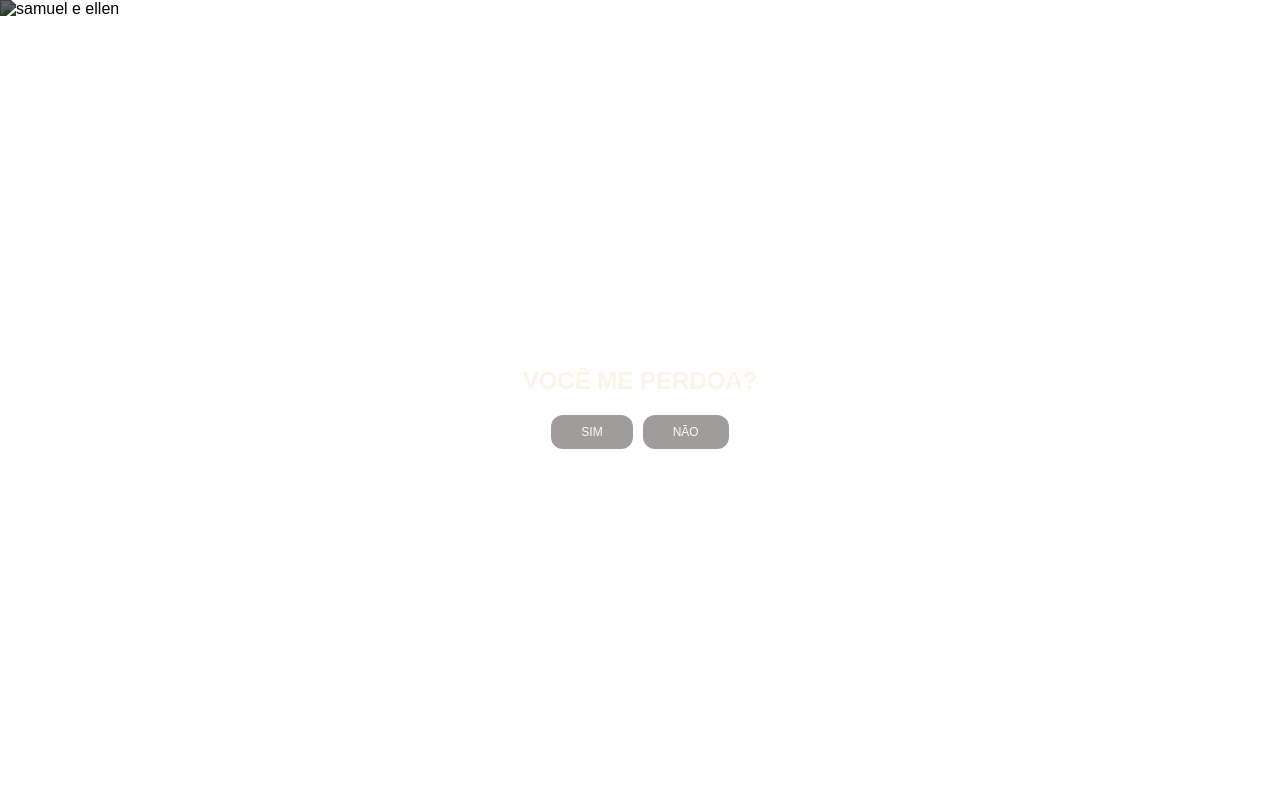
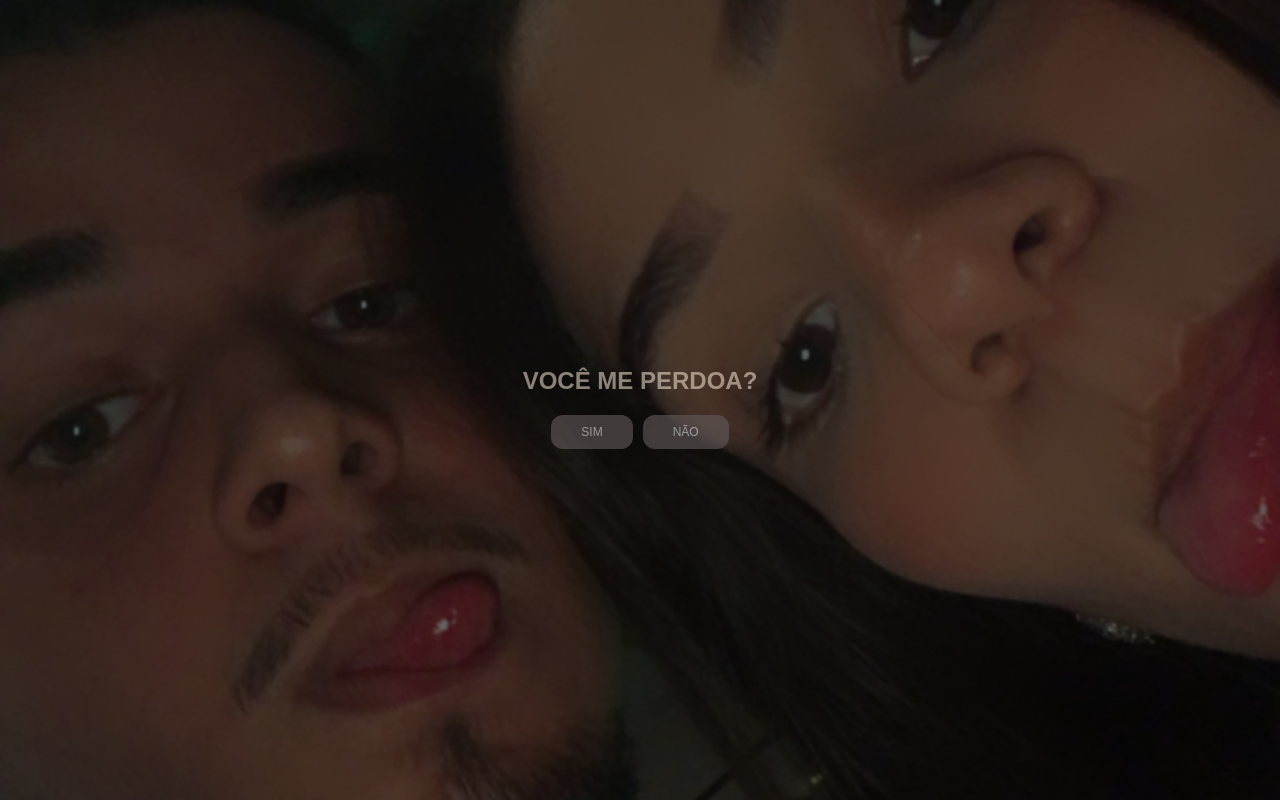
Before and after one commit to samucrisostomo/Ellen, a plain HTML site: page index.html in a window 1280 px wide. Drawn offline with Linux system fonts and the light colour scheme; the site is published under a folder, as on GitHub Pages, so addresses that start at the root find nothing.

Commit message:
ajustando fundo de imagem

```diff
--- a/index.html
+++ b/index.html
@@ -12,7 +12,7 @@
 
 <body>
 
-    <img src="/img/fundo-img.jpg" alt="samuel e ellen">
+    <img src="img/fundo-img.jpg" alt="samuel e ellen">
 
     <div class="container">
         <h1 class="question">VOCÊ ME PERDOA?</h1>
```
Also changed, not shown: styles.css (line endings or trailing spaces).
